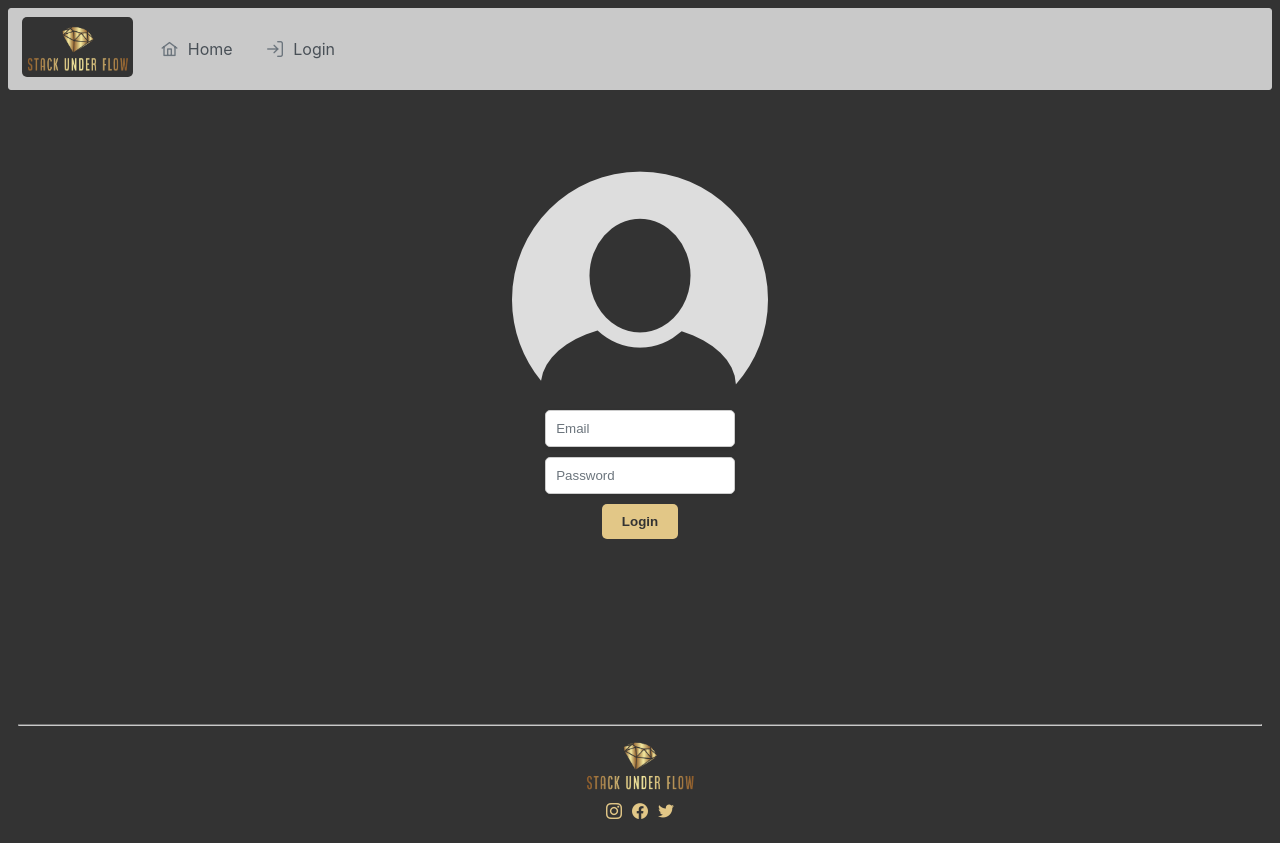
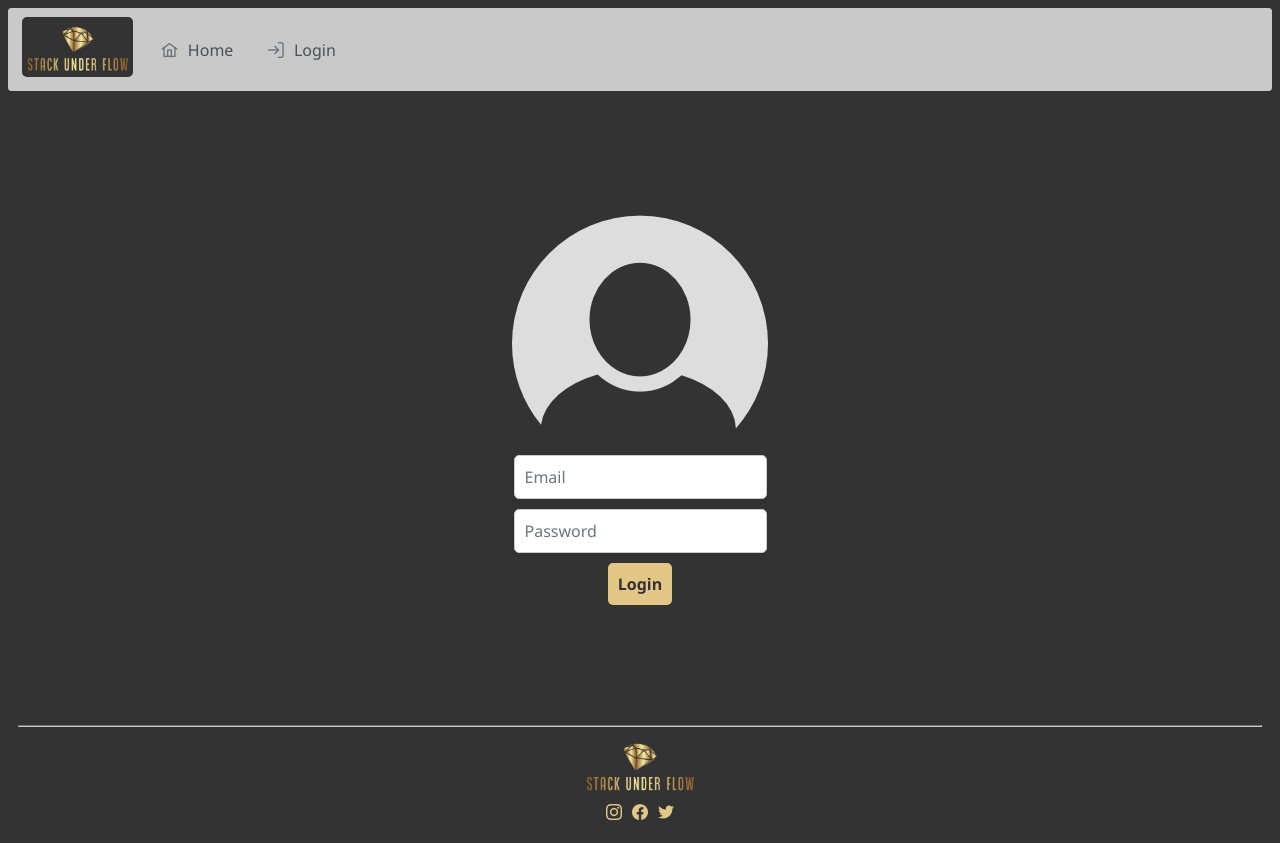
Before and after one commit to SyTW2324/E02, a Vue app in the folder labRecApp/frontend/: page /login in a window 1280 px wide. Built offline with nearby package versions, Linux system fonts and the light colour scheme.

Commit message:
Modificaciones diversas: - Centrado de los elementos del main de la aplicación. - Cambio de la fuente del texto de la aplicación. - Reducción del tamaño del boton login.

```diff
--- a/labRecApp/frontend/src/styles/app_style.css
+++ b/labRecApp/frontend/src/styles/app_style.css
@@ -2,6 +2,8 @@ main {
     display: flex;
     flex-direction: column;
     min-height: 77vh;
+    align-items: center;
+    justify-content: center;
 }
 
 footer {
--- a/labRecApp/frontend/src/styles/home_style.css
+++ b/labRecApp/frontend/src/styles/home_style.css
@@ -1,3 +1,8 @@
+* {
+    font-family: 'Segoe UI', Tahoma;
+    font-size: medium;
+}
+
 body {
     background-color: #333;
     color: #fff;
@@ -8,7 +13,7 @@ body {
     -webkit-font-smoothing: antialiased;
     -moz-osx-font-smoothing: grayscale;
     text-align: center;
-    margin: 30px;
+    position: relative;
 }
 
 .carousel_img{
--- a/labRecApp/frontend/src/styles/login_style.css
+++ b/labRecApp/frontend/src/styles/login_style.css
@@ -7,12 +7,10 @@ body {
     -webkit-font-smoothing: antialiased;
     -moz-osx-font-smoothing: grayscale;
     text-align: center;
-    margin-top: 60px;
 }
 
 .login_Component input[type="text"],
 .login_Component input[type="password"] {
-width: 15%;
     padding: 10px;
     margin-bottom: 10px;
     border: 1px solid #ccc;
@@ -30,7 +28,7 @@ width: 15%;
 }
 
 .login_Component button {
-    padding: 10px 20px;
+    padding: 10px;
     background-color: #e2c787;
     color: #333;
     font-weight: bold;
```
